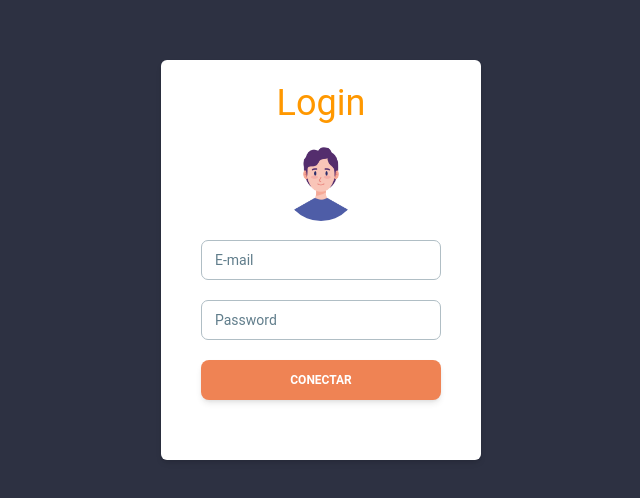
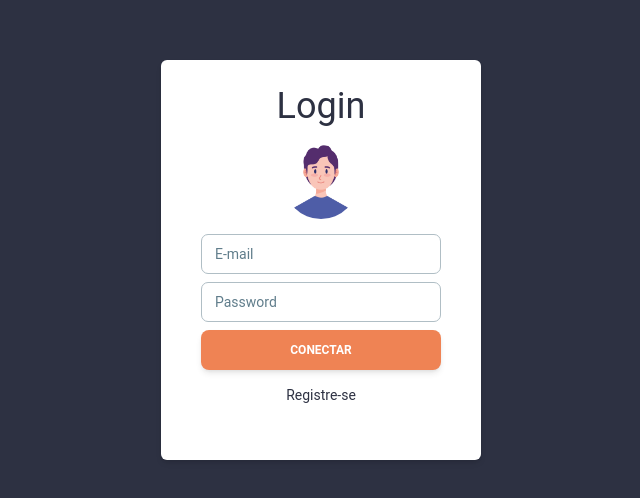
Before and after one commit to ViniciusBeuther/Barber_Scheduler, a React (Vite) app: page / in a window 1280 px wide. Shown: the part 140-638 px from the top of the page, without its empty margins (319-959 px from the left). Built offline with nearby package versions, Linux system fonts and the light colour scheme.

Commit message:
Chore: added a state to track user inputs

```diff
--- a/src/components/LoginForm.jsx
+++ b/src/components/LoginForm.jsx
@@ -1,16 +1,42 @@
 import { Button, Input, Typography, Avatar } from "@material-tailwind/react";
-const LoginForm = () => {
+import { Link } from "react-router-dom";
+
+const LoginForm = ({ onChange, onSubmit }) => {
   return (
     <section className=" flex h-screen items-center justify-center bg-customBlue-500 ">
-      <article className=" flex h-[25rem] w-[20rem] flex-col items-center rounded-md bg-white shadow-md">
+      <article className=" flex h-[25rem] w-[20rem] flex-col items-center rounded-md bg-white pt-2 shadow-md">
         <div className="flex h-[90%] w-60 flex-col items-center justify-evenly">
-          <Typography variant="h2" color="orange" className="font-normal">
+          <Typography variant="h2" className="font-normal text-customBlue-500">
             Login
           </Typography>
           <Avatar src="src\assets\user-image.png" alt="avatar" size="xl" />
-          <Input size="md" label="E-mail" color="orange" type="email" />
-          <Input size="md" label="Password" color="orange" type="password" />
-          <Button className=" w-60 bg-customOrange-500">Conectar</Button>
+          <form onSubmit={onSubmit} className="space-y-2">
+            <Input
+              size="md"
+              label="E-mail"
+              color="orange"
+              type="email"
+              name="email"
+              onChange={onChange}
+            />
+            <Input
+              size="md"
+              label="Password"
+              color="orange"
+              type="password"
+              name="password"
+              onChange={onChange}
+            />
+            <Button className=" w-60 bg-customOrange-500">Conectar</Button>
+          </form>
+          <Link to={"/register"}>
+            <Typography
+              variant="small"
+              className="font-normal text-customBlue-500"
+            >
+              Registre-se
+            </Typography>
+          </Link>
         </div>
       </article>
     </section>
--- a/src/pages/LoginScreen.jsx
+++ b/src/pages/LoginScreen.jsx
@@ -1,9 +1,22 @@
+import { useState } from "react";
 import LoginForm from "../components/LoginForm";
 
 const LoginScreen = () => {
+  const [user, setUser] = useState({ email: "", password: "" });
+
+  const handleChange = (ev) => {
+    setUser({
+      ...user,
+      [ev.target.name]: ev.target.value,
+    });
+  };
+  console.log(user);
+  const handleSubmit = (ev) => {
+    ev.preventDefault();
+  };
   return (
     <div>
-      <LoginForm />
+      <LoginForm onChange={handleChange} onSubmit={handleSubmit} />
     </div>
   );
 };
```
